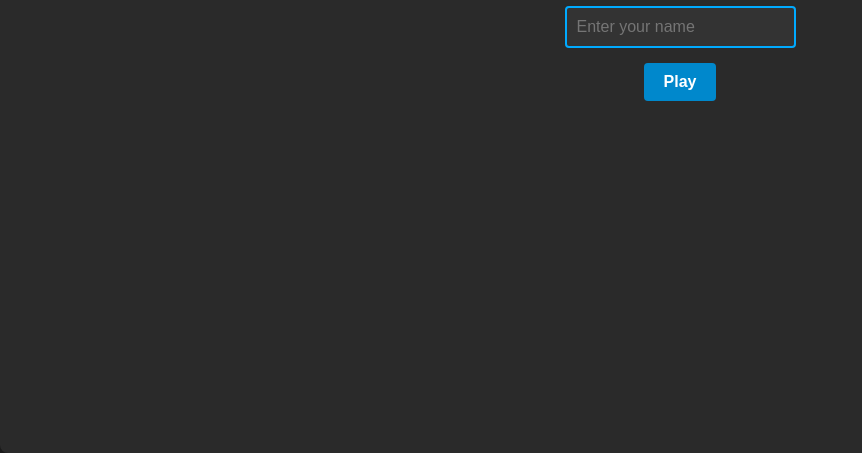
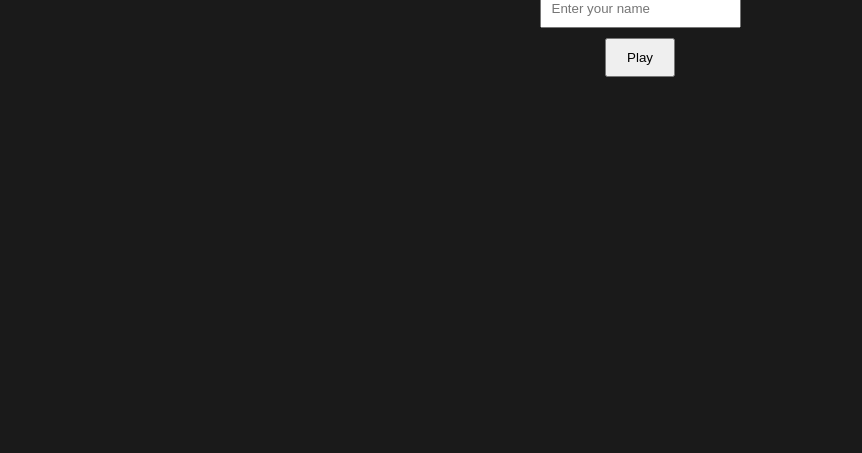
Before and after one commit to vtt132109/vtt, a website with bundled scripts: page public/index.html in a window 1280 px wide. Shown: the part 407-860 px from the top of the page, without its empty margins (0-862 px from the left). After the commit the page ends 800 px from the top, so only its background shows below. Built offline with nearby package versions, Linux system fonts and the light colour scheme; files whose address does not match are found by name.

Commit message:
Update index.html

```diff
--- a/public/index.html
+++ b/public/index.html
@@ -1,89 +1,26 @@
 <!DOCTYPE html>
-<html lang="en"> <!-- Thêm lang="en" để chuẩn hóa -->
+<html lang="en">
 <head>
-  <meta charset="UTF-8"> <!-- Thêm charset UTF-8 -->
-  <meta name="viewport" content="width=device-width, initial-scale=1.0"> <!-- Thêm viewport cho di động -->
-  <title>Simple Shooter</title>
+  <meta charset="UTF-8">
+  <meta name="viewport" content="width=device-width, initial-scale=1.0">
+  <title>Modular Shooter</title>
   <style>
-    /* Thêm một vài style để trải nghiệm tốt hơn */
-    html, body {
-      margin: 0;
-      padding: 0;
-      overflow: hidden; /* Ngăn thanh cuộn xuất hiện */
-      background-color: #1a1a1a;
-      font-family: -apple-system, BlinkMacSystemFont, 'Segoe UI', Roboto, Oxygen, Ubuntu, Cantarell, 'Open Sans', 'Helvetica Neue', sans-serif;
-    }
-    .center-container {
-      display: flex;
-      justify-content: center;
-      align-items: center;
-      height: 100vh;
-      width: 100vw;
-    }
-    canvas {
-      background-color: #000;
-      border: 2px solid #444;
-      display: none; /* Canvas sẽ được hiển thị bằng JavaScript */
-    }
-    #start-menu {
-      text-align: center;
-      background-color: #2a2a2a;
-      padding: 30px 40px;
-      border-radius: 8px;
-    }
-    #start-menu h1 {
-        margin-top: 0;
-        color: #00aaff;
-    }
-    #username-input {
-      padding: 10px;
-      margin-bottom: 15px;
-      border: 2px solid #555;
-      background-color: #333;
-      color: white;
-      font-size: 16px;
-      border-radius: 4px;
-    }
-    #username-input:focus {
-        outline: none;
-        border-color: #00aaff;
-    }
-    #play-button {
-      padding: 10px 20px;
-      font-size: 16px;
-      font-weight: bold;
-      color: white;
-      background-color: #0088cc;
-      border: none;
-      border-radius: 4px;
-      cursor: pointer;
-      transition: background-color 0.2s;
-    }
-    #play-button:hover {
-        background-color: #00aaff;
-    }
+    body { margin: 0; background-color: #1a1a1a; display: flex; justify-content: center; align-items: center; height: 100vh; font-family: sans-serif; overflow: hidden; }
+    canvas { background-color: #000; border: 2px solid #444; display: none; }
+    #start-menu { text-align: center; }
+    input { padding: 10px; margin-bottom: 10px; }
+    button { padding: 10px 20px; }
   </style>
 </head>
 <body>
-
-  <!-- Đặt nội dung vào một container để dễ căn giữa -->
-  <div id="start-menu" class="center-container">
-    <div> <!-- Thêm một div bọc để các element không bị co giãn -->
-        <h1>Simple Shooter</h1>
-        <input type="text" id="username-input" placeholder="Enter your name" maxlength="12" autofocus> <!-- Thêm autofocus -->
-        <br>
-        <button id="play-button">Play</button>
-    </div>
+  <div id="start-menu">
+    <h1>Modular Shooter</h1>
+    <input type="text" id="username-input" placeholder="Enter your name" maxlength="12">
+    <br>
+    <button id="play-button">Play</button>
   </div>
-
-  <canvas id="gameCanvas" width="800" height="600"></canvas>
-
-  <!-- ======================================================== -->
-  <!-- SỬA ĐỔI QUAN TRỌNG NHẤT: Vị trí của các thẻ script -->
-  <!-- Đặt chúng ở cuối thẻ <body> để đảm bảo HTML đã được tải xong -->
-  <!-- ======================================================== -->
+  <canvas id="gameCanvas"></canvas>
   <script src="/socket.io/socket.io.js"></script>
   <script type="module" src="main.js"></script>
-
 </body>
 </html>
```
